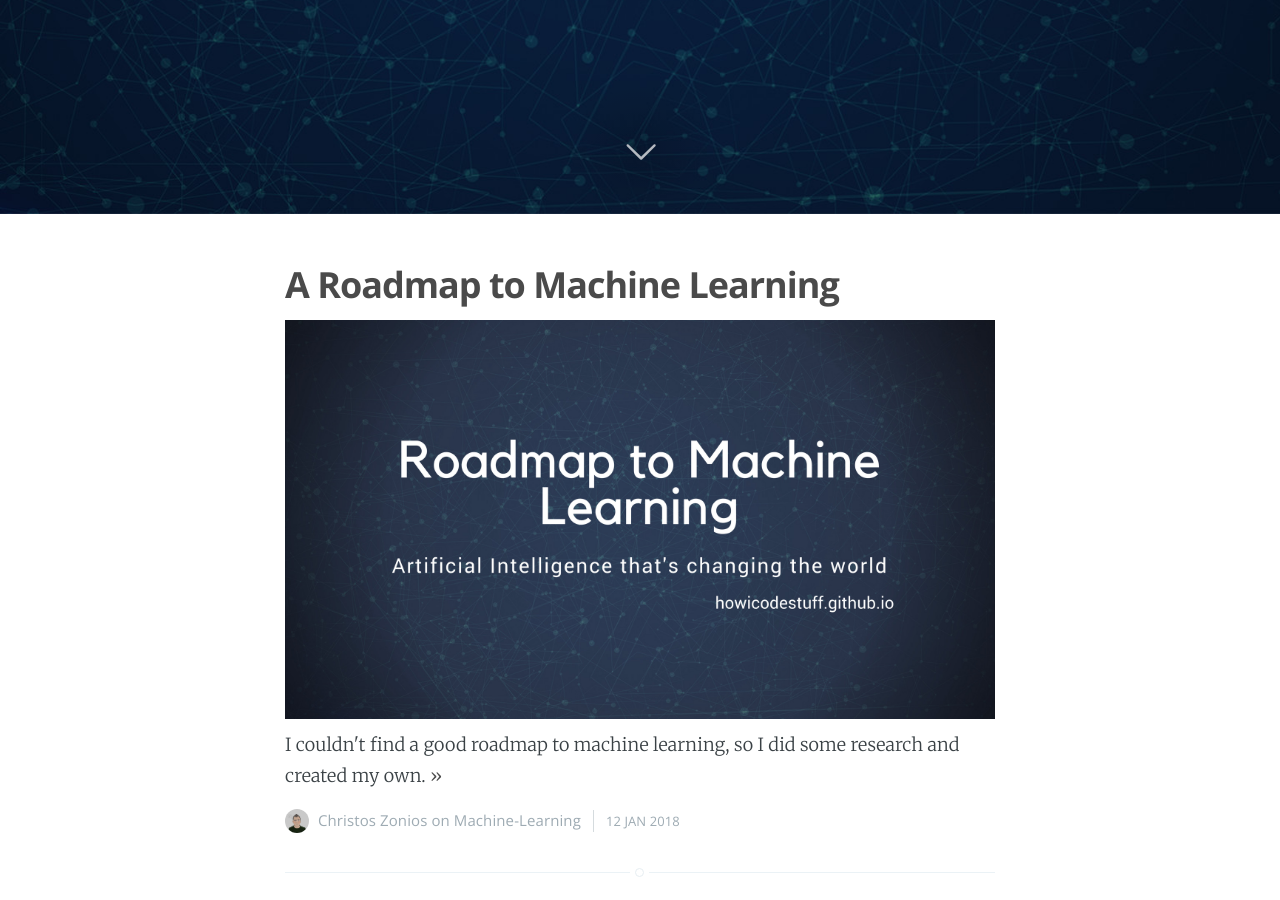
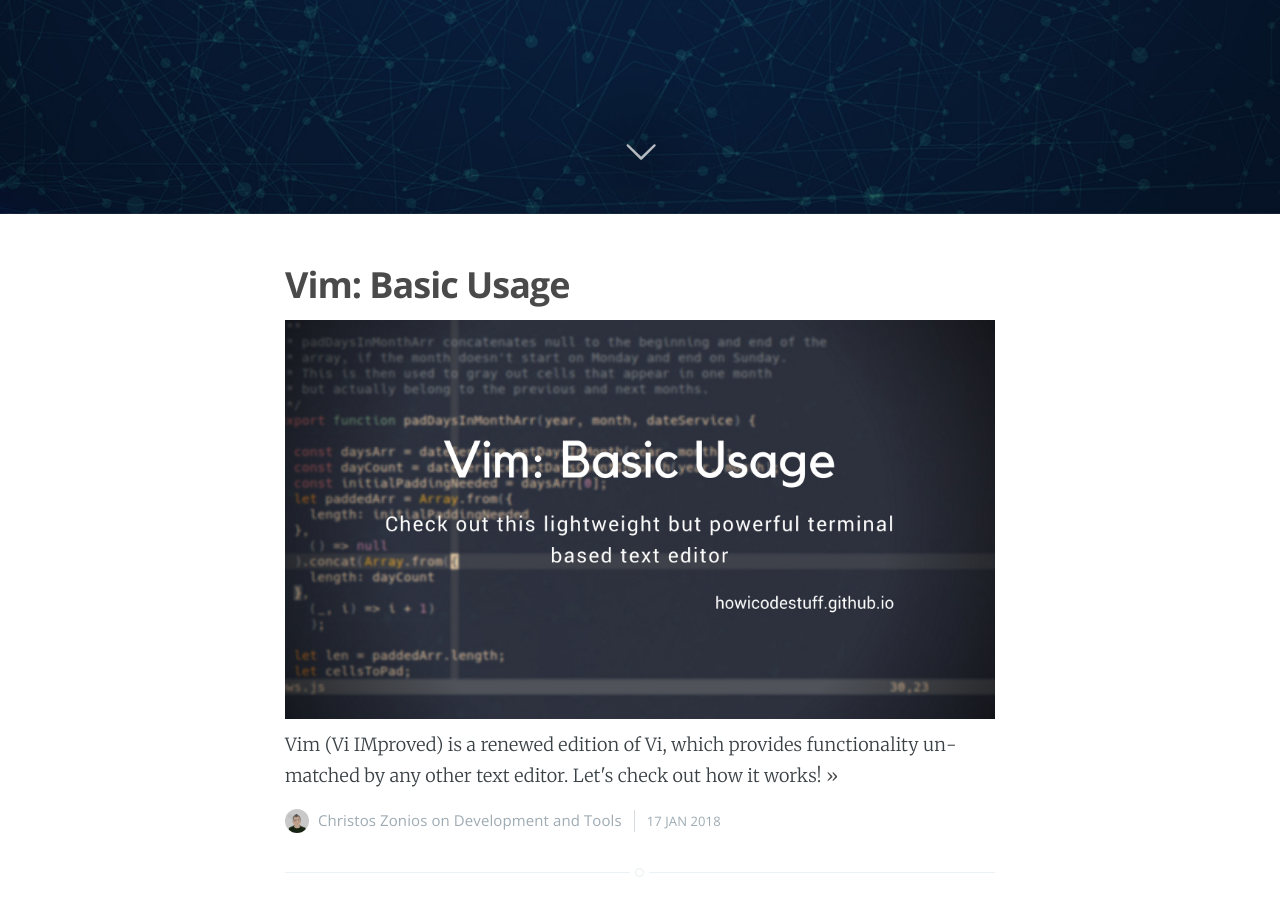
Before and after one commit to howicodestuff/howicodestuff.github.io, a Jekyll site: the page built from index.html, in a window 1280 px wide and 900 px high, scrolled down 686 px. Built offline with Jekyll 4.4.1, drawn with Linux system fonts in a browser that asks for light colours; the list of posts is cut into pages by our own code; comment, search, counter and statistics services are not loaded; some of the changed lines change nothing that is shown.

Commit message:
ADD new post for tomorrow

````diff
--- /dev/null
+++ b/_posts/2018-1-17-vim-basics.md
@@ -0,0 +1,159 @@
+---
+layout: post
+title:  "Vim: Basic Usage"
+date:   2018-1-17 13:40:00
+categories: "Development Tools"
+comments: true
+excerpt: "Vim (Vi IMproved) is a renewed edition of Vi, which provides functionality unmatched by any other text editor. Let's check out how it works!"
+cover: '/assets/images/post-images/vim-basics/vim-basics.jpg'
+
+---
+
+
+1. [Introduction](#intro)
+2. [Why would I use Vim?](#why)
+3. [Opening a File for Editing](#open)
+4. [Insert Mode](#insert)
+5. [Searching](#search)
+6. [Save and Exit](#exit)
+7. [Learning More On Your Own](#vimtutor)
+8. [Synopsis](#synopsis)
+
+<a id="intro"></a>
+### Introduction
+
+Open a terminal in any \*nix system and type `vi`. Chances are you'll be welcomed by this lightweight but really powerful text editor.
+
+Vim (Vi IMproved) is a renewed edition of Vi, which provides functionality unmatched by any other text editor - unless, of course, it has a Vim plugin!
+
+![vim welcome screen](/assets/images/post-images/vim-basics/vim.jpg)
+
+<a id="why"></a>
+### Why would I use Vim?
+
+There is no generic answer to this question. After all, you'll be fine never learing how to use Vim at all - you can make do with other tools. For some people however, it's their most important tool for being as productive as they can be. Some of the reasons to get into Vim are presented below:
+
+* **Lightweight**
+	* You will be able to use it with any system, file or project, in contrast with resource-heavy text editors like Visual Studio or Atom, and IDEs like Eclipse or Intellij products, which might choke under the pressure of huge files or projects.
+
+* **It's Everywhere**
+	* If you ever get into working with servers, you'll quickly find out that Vi or Vim are almost always already in the list of installed software.
+
+* **Poductive**
+	* Vim has the philosophy of a language - it's commands have verbs, nouns and adjectives which can be chained together in infinite combinations. For example, the command `d3w` (delete 3 words) is comprised of 3 different parts. The `ci"` command(change inside ") will delete the text inside the " " your cursor is in and put you in insert mode so you can write in there. Vim also provides a very useful tree representation for the redo (`CTRL+R`) and undo (`u` and others)  commands, a multitude of registers for copy (`y` - yank) and cut commands - you can paste from many different clipboards, which arms you with a lot of functionality - and it can execute bash commands and show you their output, which you can optionally insert into your file.
+
+* **Ergonomic**
+	* Vim's philosophy distances you from use of the mouse, and encourages movement by using the keyboard, making it faster and healthier for the wrists, eyes and tendons.
+
+* **Fun**
+	* Vim is just really, really interesting, and everything new you get to learn about it gives you a feeling of satisfaction, in the neverending process of discovering new ways of doing old things faster and better.
+
+* **FOSS**
+	* Vim's licence is GPL-compatible, and anyone can view and contribute to it's source code. This means that thanks to it's enormous number of users, it never stops evolving.
+
+* **Configurable**
+	* You can very easily configure Vim to exactly your liking, more so than any other editor available. It's very common for each user to have their own config files and copy them to each machine they use. Many of us post our configs online, usually called "dotfiles".
+
+In this article we won't get into great detail on Vim's abilities, but we will explore it's basic usage for editing a file. Students, web developers, Linux, MacOS and other \*Nix users often tend to need it in order to change a remote file or edit a file as administrator.
+
+<a id="open"></a>
+### Opening a File for Editing
+
+![vim editor](/assets/images/post-images/vim-basics/vim-editor.jpg)
+
+Launch a terminal, and either locally or after connecting remotely to an SSH session, open some file, for example `file.c`:
+
+```console
+vim file.c
+```
+
+If the file does not exist, it is created. If it does, it is opened for editing. Try to enter:
+
+```vim
+222222222
+```
+
+You can see that nothing is happening. This is because we are in **comand mode**. To modify the file, we can press `i`. This will put us in **insert mode**.
+
+<a id="insert"></a>
+### Insert Mode
+
+![vim insert mode](/assets/images/post-images/vim-basics/insert-mode.jpg)
+
+We can now make changes to the file. For now, navigate with the arrow keys.
+After we make any changes we want, we can exit from insert mode by pressing the <button>ESC</button> key.
+
+<a id="search"></a>
+### Searching
+
+To do a search for something, from the command mode, we press `/` and enter the string or regular expression we want to search for.
+
+```vim
+/search-phrase
+```
+
+If there are any results, we can press `n` to go to the next result and `N` to go to the previous one.
+
+![vim search](/assets/images/post-images/vim-basics/vim-search.gif)
+
+<a id="exit"></a>
+### Save and Exit
+
+To save the changes we made to the file, we have to go to command mode, and press `:`. This will bring us over to **last line mode**
+
+```vim
+:
+```
+
+Here we can execute bash commands, for example `ls`, by putting a `!` in front of them like so:
+
+```vim
+:!ls
+```
+
+...but we'll go into that in a future article. For now, let's write our changes:
+
+```vim
+:w
+```
+
+To exit Vim, we can give the `q` command in last line mode:
+
+```vim
+:q
+```
+
+Remember how, in the beginning of the article, I talked about chaining commands together? Well, we can save and exit by combining the previous two commands:
+
+```vim
+:wq
+```
+![vim write and quit](/assets/images/post-images/vim-basics/vim-wq.jpg)
+
+If we want to exit without saving, Vim is going to whine. We can force quit by entering:
+
+```vim
+:q!
+```
+
+<a id="vimtutor"></a>
+### Learning More On Your Own
+
+Vim comes with an exceptional tool for learning it how to use it, called "Vim Tutor". It explores navigation by using the home row keys hjkl (which is the best way to navigate in Vim), as well as finding your way around words, sentences, parentheses and many more, as well as going into replace mode, which I haven't covered in this article. To try it out, type in your terminal:
+
+```console
+vimtutor
+```
+![vim tutor](/assets/images/post-images/vim-basics/vim-tutor.jpg)
+
+<a id="synopsis"></a>
+### Synopsis
+
+Vim is a really useful tool that provides us with unmatched productivity, ergonomy and above all, is fun to use and configurable to any person's needs.
+
+In this article we went through some of it's basic usage, such as changing text, searching and saving. In the future I will add a series of articles where we can explore Vim's abilities in depth.
+
+\**I wrote the Greek version of this article for the IEEE University of Ioannina Student Branch. You can check it out [here](http://ieeesb.uoi.gr/?p=2237).*
+<!--stackedit_data:
+eyJoaXN0b3J5IjpbMTI0NTg0OTUwMF19
+-->
````
Also changed, not shown: _posts/2018-1-12-a-roadmap-to-machine-learning.md (+0 -1 lines), assets/images/post-images/vim-basics/insert-mode.jpg (added), assets/images/post-images/vim-basics/vim-basics.jpg (added), assets/images/post-images/vim-basics/vim-editor.jpg (added), assets/images/post-images/vim-basics/vim-search.gif (added), assets/images/post-images/vim-basics/vim-tutor.jpg (added), assets/images/post-images/vim-basics/vim-wq.jpg (added), assets/images/post-images/vim-basics/vim.jpg (added), 10 other files.
